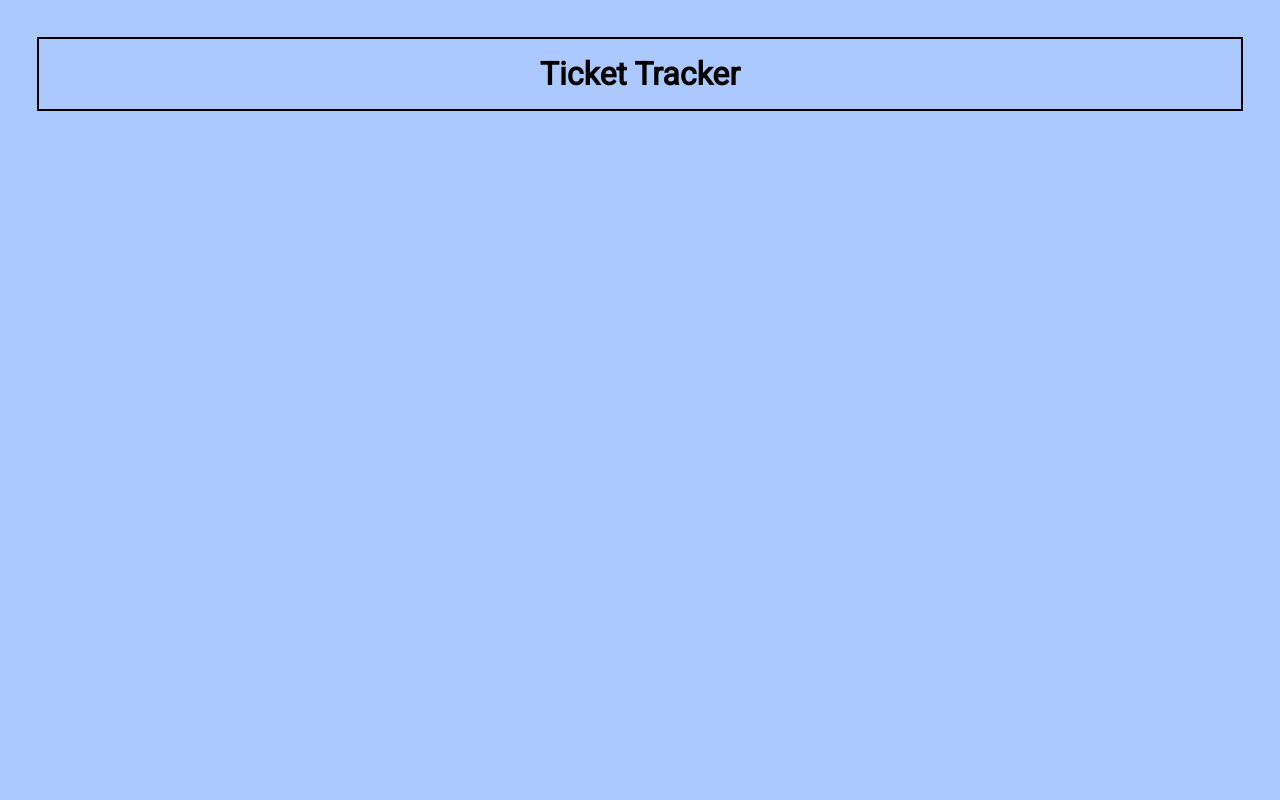
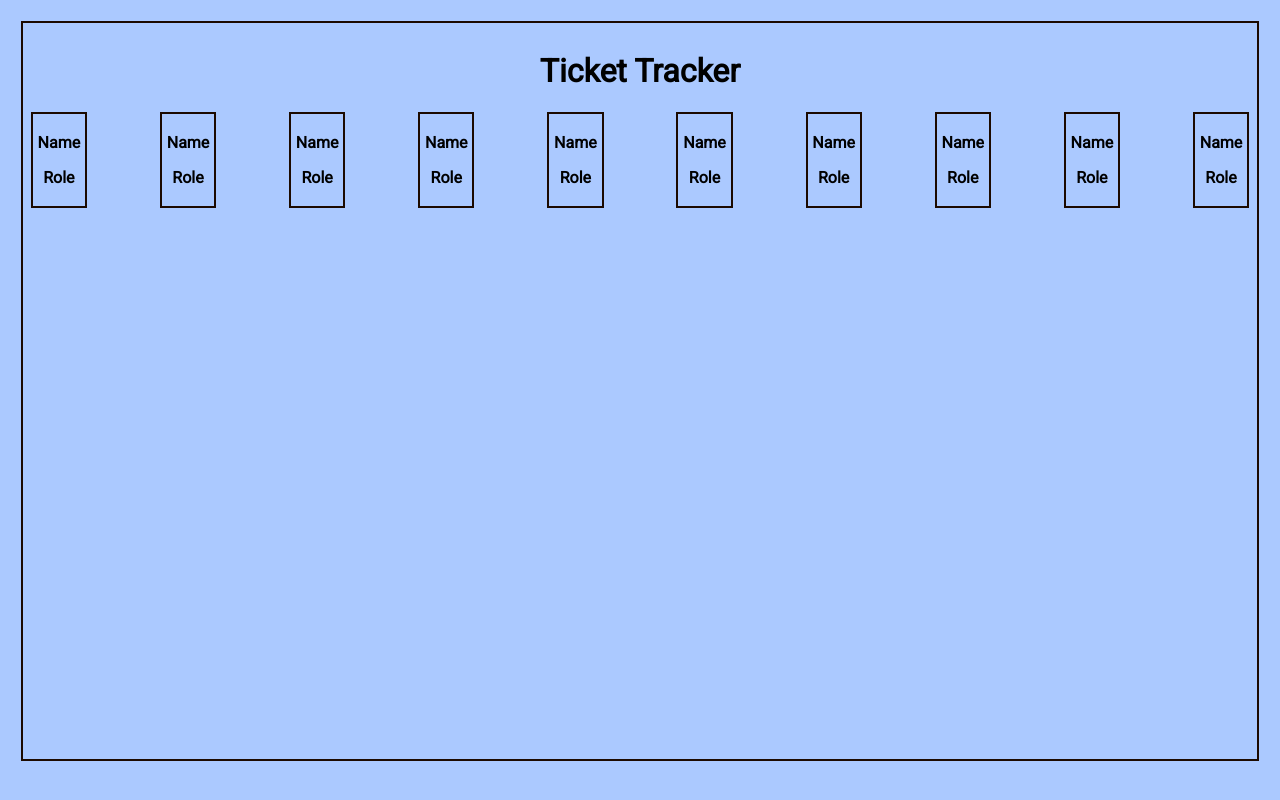
Before and after one commit to chriskokc/ticket-tracker, a React (Create React App) app: page / in a window 1280 px wide. Shown: the top 800 px of the page. Built offline with nearby package versions, Linux system fonts and the light colour scheme.

Commit message:
added Card component and some more styles to TicketTracker.

```diff
--- a/src/App.scss
+++ b/src/App.scss
@@ -3,9 +3,7 @@
 
 main {
     text-align: center;
-    font-family: $main-font;
     background-color: $background-color;
     padding: 0.3rem;
     height: 100vh;
-
 }
--- a/src/assets/_base.scss
+++ b/src/assets/_base.scss
@@ -1 +1,6 @@
+@use "./variables.scss" as *;
 @import url('https://fonts.googleapis.com/css2?family=Roboto&display=swap');
+
+* {
+    font-family: $main-font;
+}
--- a/src/components/Card/Card.jsx
+++ b/src/components/Card/Card.jsx
@@ -0,0 +1,12 @@
+import "./Card.scss";
+
+const Card = () => {
+    return (
+        <div className="card">
+            <h3 className="card__content">Name</h3>
+            <h3 className="card__content">Role</h3>
+        </div>
+    );
+};
+
+export default Card;
--- a/src/components/Card/Card.scss
+++ b/src/components/Card/Card.scss
@@ -0,0 +1,11 @@
+@use "../../assets/base.scss";
+@use "../../assets/variables.scss" as *;
+
+.card {
+    border: $black-color solid 2px;
+    padding: 0.2rem 0.3rem;
+
+    &__content {
+        font-size: 1rem;
+    }
+}
--- a/src/components/TicketTracker/TicketTracker.jsx
+++ b/src/components/TicketTracker/TicketTracker.jsx
@@ -1,8 +1,25 @@
+import Card from "../Card/Card";
 import "./TicketTracker.scss";
 
 const TickerTracker = () => {
     return (
-        <h1 className="big-title">Ticket Tracker</h1>
+        <div className="ticker-tracker">
+            <h1 className="big-title">Ticket Tracker</h1>
+            <div className="ticker-tracker__container">
+                <Card />
+                <Card />
+                <Card />
+                <Card />
+                <Card />
+                <Card />
+                <Card />
+                <Card />
+                <Card />
+                <Card />
+            </div>
+
+        </div>
+
     );
 };
 
--- a/src/components/TicketTracker/TicketTracker.scss
+++ b/src/components/TicketTracker/TicketTracker.scss
@@ -1,8 +1,22 @@
 @use "../../assets/base.scss";
 @use "../../assets/variables.scss" as *;
 
-.big-title {
-    border: black 2px solid;
-    margin: 2rem;
-    padding: 1rem;
+.ticker-tracker {
+    border: $black-color 2px solid;
+    margin: 1rem;
+    padding: 0.5rem;
+    height: 90vh;
+
+    .big-title {
+        width: 100%;
+    }
+
+    &__container {
+        display: flex;
+        justify-content: space-between;
+        flex-wrap: wrap;
+        gap: 1rem;
+    }
+
+
 }
```
Also changed, not shown: src/App.jsx (renamed from src/App.js).
